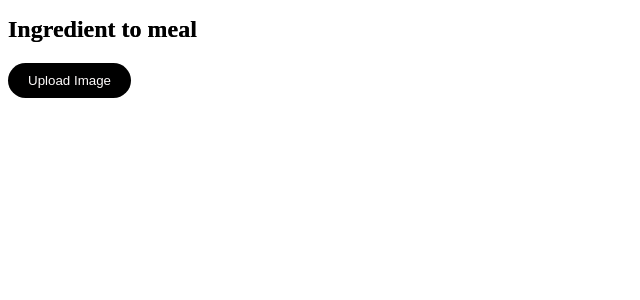
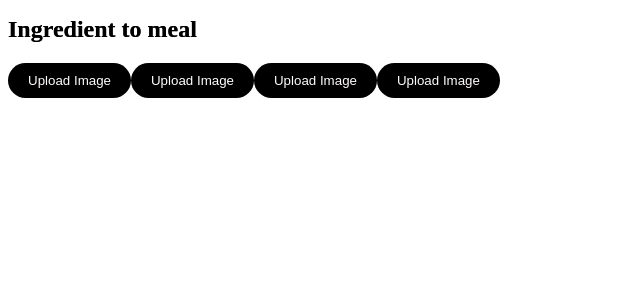
Before and after one commit to jdcarrothers/FoodLens, a Vue app: page / in a window 1280 px wide. Shown: the top 300 px of the page, without its empty margins (0-640 px from the left). Built offline with nearby package versions, Linux system fonts and the light colour scheme.

Commit message:
testing changes

```diff
--- a/src/App.vue
+++ b/src/App.vue
@@ -1,5 +1,8 @@
 <template>
   <h1 class="title">Ingredient to meal</h1>
+  <button @click="uploadImage" class="submit-button">Upload Image</button>
+  <button @click="uploadImage" class="submit-button">Upload Image</button>
+  <button @click="uploadImage" class="submit-button">Upload Image</button>
   <button @click="uploadImage" class="submit-button">Upload Image</button>
 </template>
 
```
